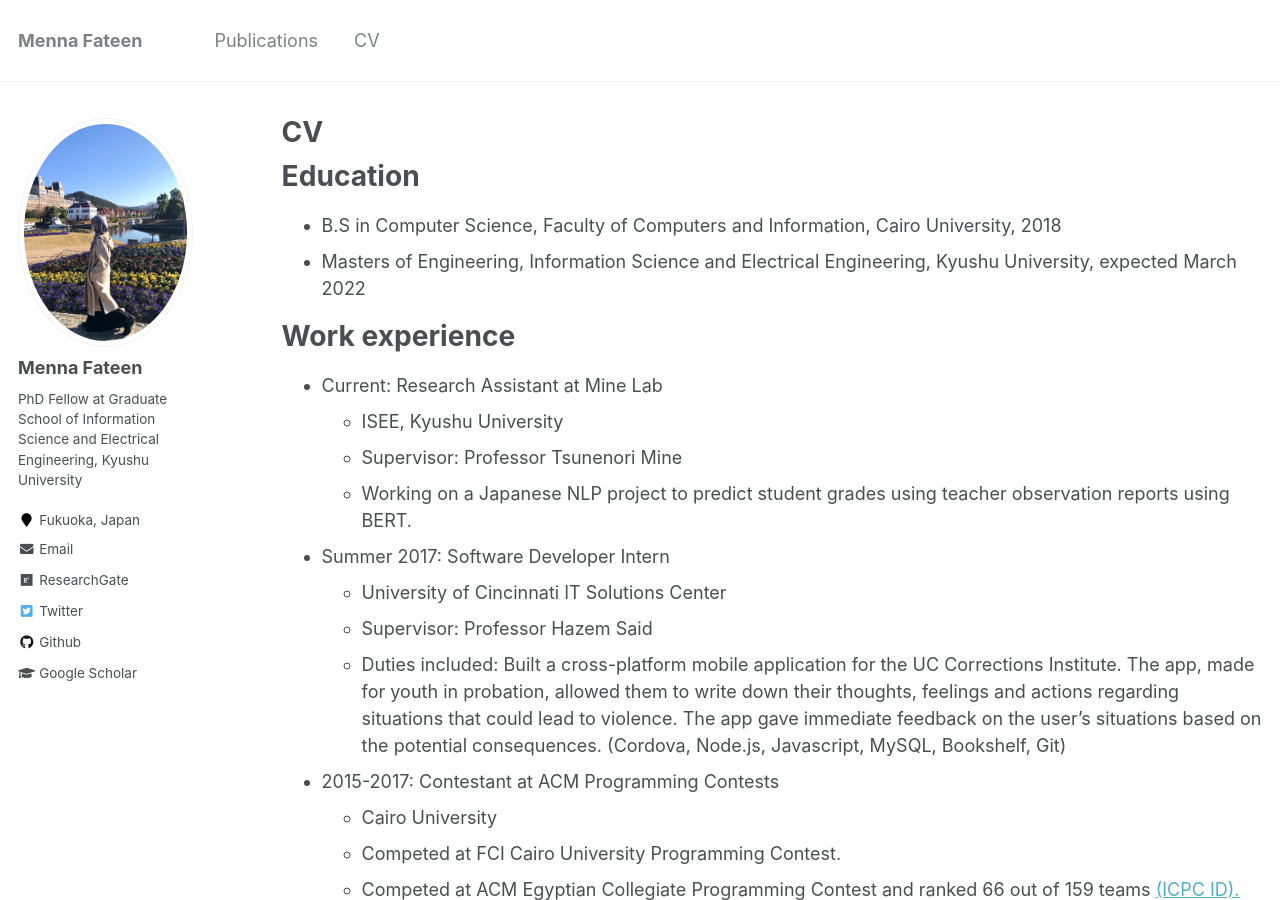
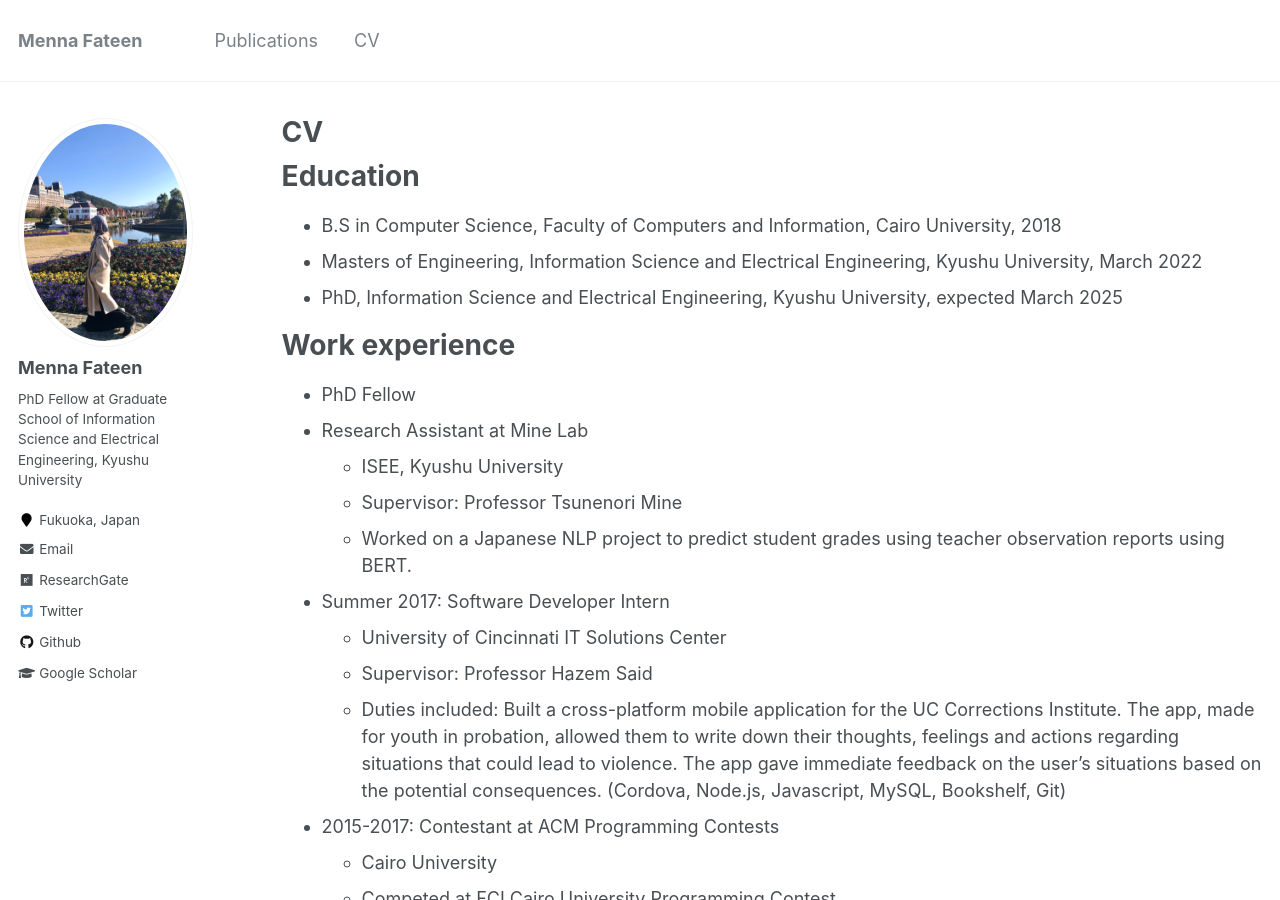
Before and after one commit to mennafateen/mennafateen.github.io, a Jekyll site: the page built from _pages/cv.md, in a window 1280 px wide and 900 px high. Built offline with Jekyll 4.4.1, drawn with Linux system fonts in a browser that asks for light colours.

Commit message:
Update cv.md

```diff
--- a/_pages/cv.md
+++ b/_pages/cv.md
@@ -12,14 +12,16 @@ redirect_from:
 Education
 ======
 * B.S in Computer Science, Faculty of Computers and Information, Cairo University, 2018
-* Masters of Engineering, Information Science and Electrical Engineering, Kyushu University, expected March 2022
+* Masters of Engineering, Information Science and Electrical Engineering, Kyushu University, March 2022
+* PhD, Information Science and Electrical Engineering, Kyushu University, expected March 2025
 
 Work experience
 ======
-* Current: Research Assistant at Mine Lab
+* PhD Fellow
+* Research Assistant at Mine Lab
   * ISEE, Kyushu University
   * Supervisor: Professor Tsunenori Mine
-  * Working on a Japanese NLP project to predict student grades
+  * Worked on a Japanese NLP project to predict student grades
 using teacher observation reports using BERT.
 
 
```
